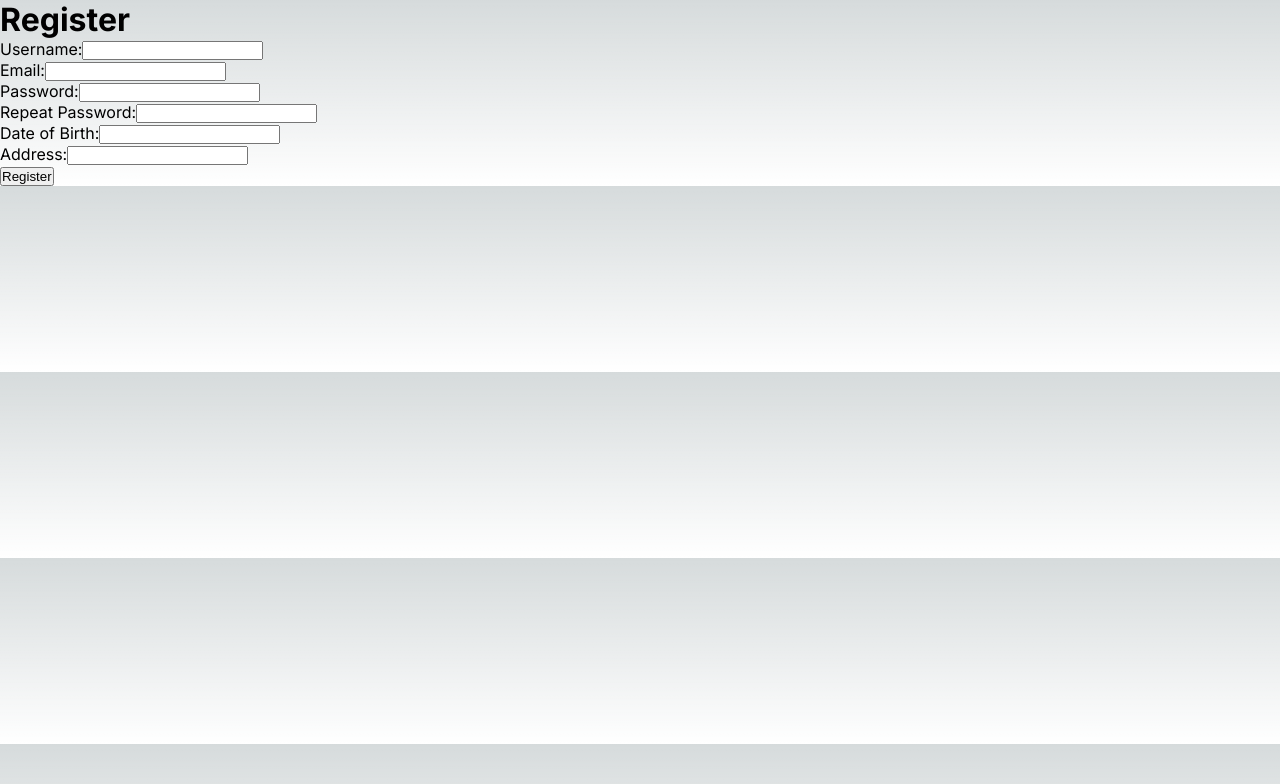
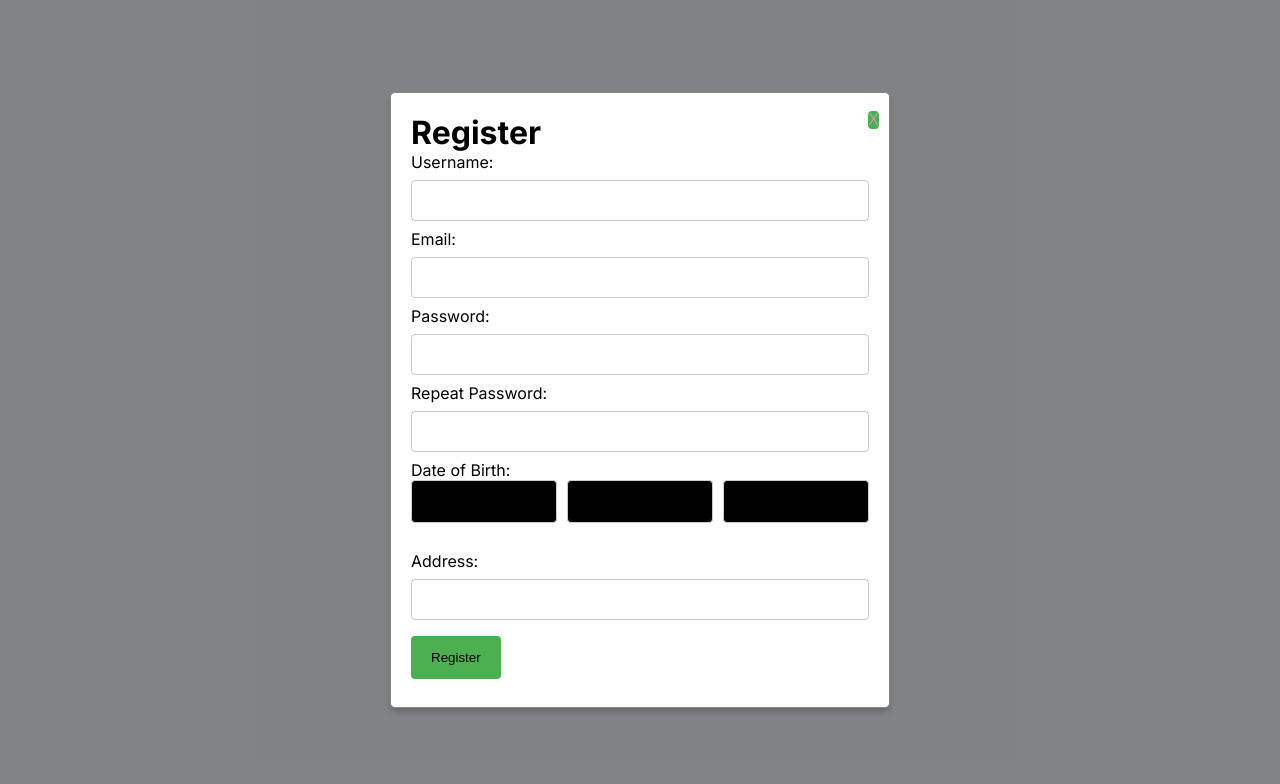
Before and after one commit to B00140738/Major-Group-Project-Student-Network-Website, a Next.js app in the folder major-group-project/: page /signup in a window 1280 px wide. Shown: the top 784 px of the page. Built offline with nearby package versions, Linux system fonts and the light colour scheme.

Commit message:
error handling users now has to repeat correct password, users cant sign up with emtpy fields, positioend the error messages and fixed date of birth now it has dropdowns

```diff
--- a/major-group-project/src/app/signup/page.js
+++ b/major-group-project/src/app/signup/page.js
@@ -1,7 +1,12 @@
 "use client";
+// SignUpModal.js
 import React, { useState } from 'react';
+import '../css/signupform.css'; // Adjust the path to your CSS file
 
-export default function Page() {
+export default function SignUpModal({ toggleModal }) {
+const range = (start, end) => Array.from({ length: end - start + 1 }, (_, i) => start + i);
+const [errorMessage, setErrorMessage] = useState('');
+const [passwordError, setPasswordError] = useState(''); // Separate state for password error
 
     async function runDBCallAsync(url, formData) {
         try {
@@ -25,65 +30,109 @@ export default function Page() {
             console.log("Registration Successful!");
           } else {
             console.log("Error: Registration unsuccessful");
+            setErrorMessage("Registration unsuccessful"); // Set the error message
           }
         } catch (error) {
           // If an error occurs, log it to the console
           console.error("Error during fetch: ", error);
+          setErrorMessage(error.message);
         }
       }
 
       const handleSubmit = (event) => {
-    console.log("handling submit");
         event.preventDefault();
-
+      setErrorMessage(''); // Clear any existing error messages
+      setPasswordError('');
         const data = new FormData(event.currentTarget);
 
         let username = data.get('username');
         let email = data.get('email');
         let pass = data.get('pass');
+        let address = data.get('address');
         let repeatPass = data.get('repeatPass');
-    let address = data.get('address');
-    let dob = data.get('dob');
+        const month = data.get('dobMonth');
+        const day = data.get('dobDay');
+        const year = data.get('dobYear');
+        const dob = `${year.padStart(2, '0')}-${month.padStart(2, '0')}-${day.padStart(2, '0')}`;
 
-    runDBCallAsync(`http://localhost:3000/api/register?&username=${username}&email=${email}&pass=${pass}&repeatPass=${repeatPass}&address=${address}&dob=${dob}`);
+         // Pseudo-code for checking if the user already exists
+
+
+        if (pass !== repeatPass) {
+          setPasswordError("Passwords do not match."); // Set the error message
+          return;
+        } else if(!username || !email || !pass || !address || !dob){
+          setErrorMessage("Please fill in the form"); // Set the error message
+        }
+
+
+          else{
+          runDBCallAsync(`http://localhost:3000/api/register?&username=${username}&email=${email}&pass=${pass}&address=${address}&dob=${dob}`);
+
         };
 
+
+      };
   return (
-    <div>
+    <div className="modal-background">
+      <div className="modal-container">
+        <button onClick={toggleModal} className="close-modal">X</button>
+        {errorMessage && <div className="error-message">{errorMessage}</div>}
         <h1>Register</h1>
         <form onSubmit={handleSubmit}>
           <label>
             Username:
-          <input type="text" name="username" id="username" />
+            <input type="text" name="username" id="username" className="inputField"/>
           </label>
           <br />
           <label>
             Email:
-          <input type="text" name="email" id="email" />
+            <input type="text" name="email" id="email"  className="inputField"/>
           </label>
           <br />
           <label>
             Password:
-          <input type="password" name="pass" id="pass" />
+            <input type="password" name="pass" id="pass" className="inputField"/>
           </label>
           <br />
           <label>
             Repeat Password:
-          <input type="password" name="repeatPass" id="repeatPass" />
+            <input type="password" name="repeatPass" id="repeatPass" className="inputField"/>
+            {passwordError && <div className="error-message">{passwordError}</div>}
           </label>
           <br />
           <label>
             Date of Birth:
-          <input type="text" name="dob" id="dob" />
+            <div className="dob-select">
+              <select name="dobMonth" id="dobMonth" >
+                <option value="">Month</option>
+                {range(1, 12).map(month => (
+                  <option key={month} value={month}>{month}</option>
+                ))}
+              </select>
+              <select name="dobDay" id="dobDay">
+                <option value="">Day</option>
+                {range(1, 31).map(day => (
+                  <option key={day} value={day}>{day}</option>
+                ))}
+              </select>
+              <select name="dobYear" id="dobYear">
+                <option value="">Year</option>
+                {range(new Date().getFullYear() - 100, new Date().getFullYear()).map(year => (
+                  <option key={year} value={year}>{year}</option>
+                ))}
+              </select>
+            </div>
           </label>
           <br />
           <label>
             Address:
-          <input type="text" name="address" id="address" />
+            <input type="text" name="address" id="address" className="inputField"/>
           </label>
           <br />
           <button type="submit">Register</button>
         </form>
       </div>
+    </div>
   );
-}
+};
```
Lines whose indentation alone changed are shown as unchanged.
